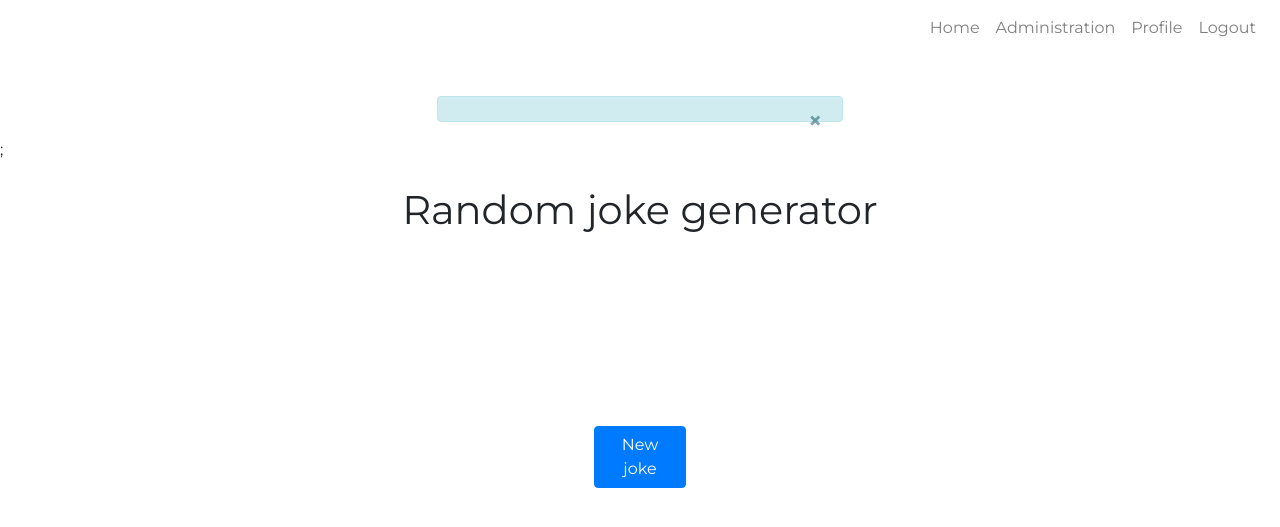
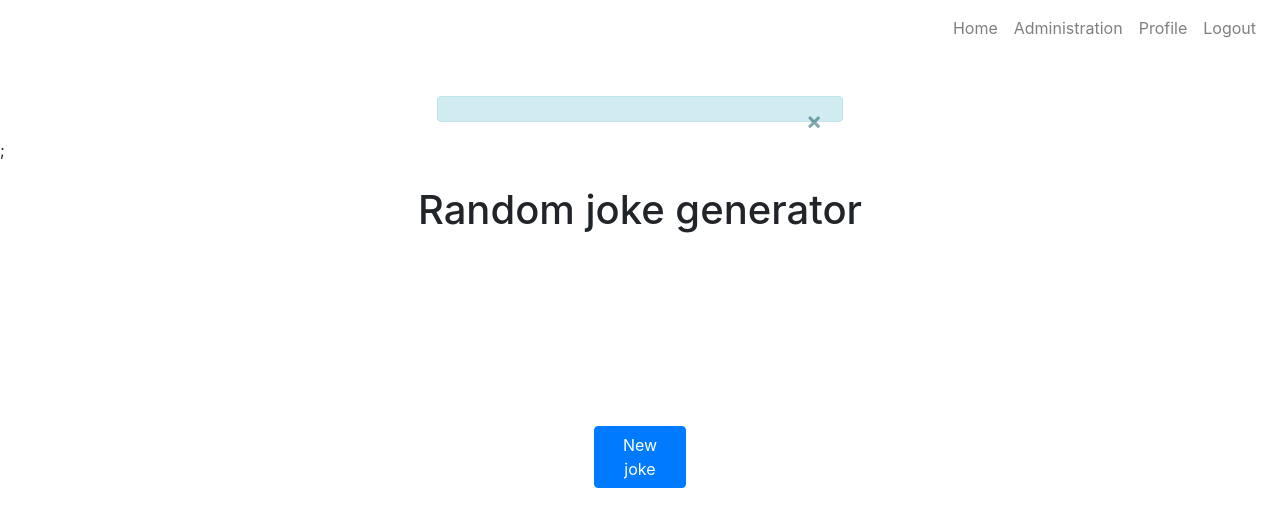
Before and after one commit to srivoyre/Openclassrooms_P5, a PHP site: template src/View/home.php in a window 1280 px wide. Shown: the top 527 px of the page. Run offline with PHP 8.4, Linux system fonts and the light colour scheme; the template is opened without the code that fills it, so the values that code supplies are empty; some libraries are stand-ins or nearby versions.

Commit message:
Will see later for body font

```diff
--- a/public/css/style.css
+++ b/public/css/style.css
@@ -1,5 +1,5 @@
 body {
-  font-family: 'Montserrat', sans-serif;
+  /*font-family: 'Montserrat', sans-serif;*/
 }
 .joke-container {
   border: 2px double gray;
```
